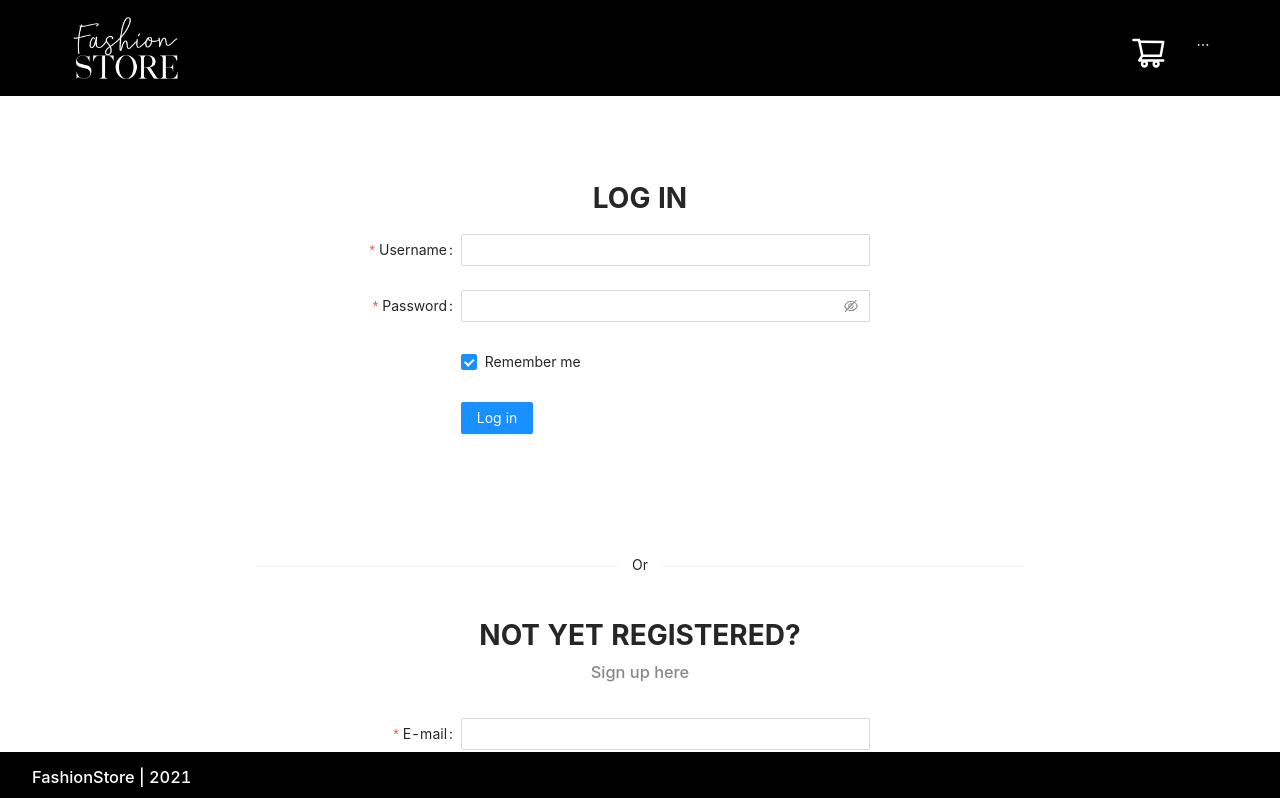
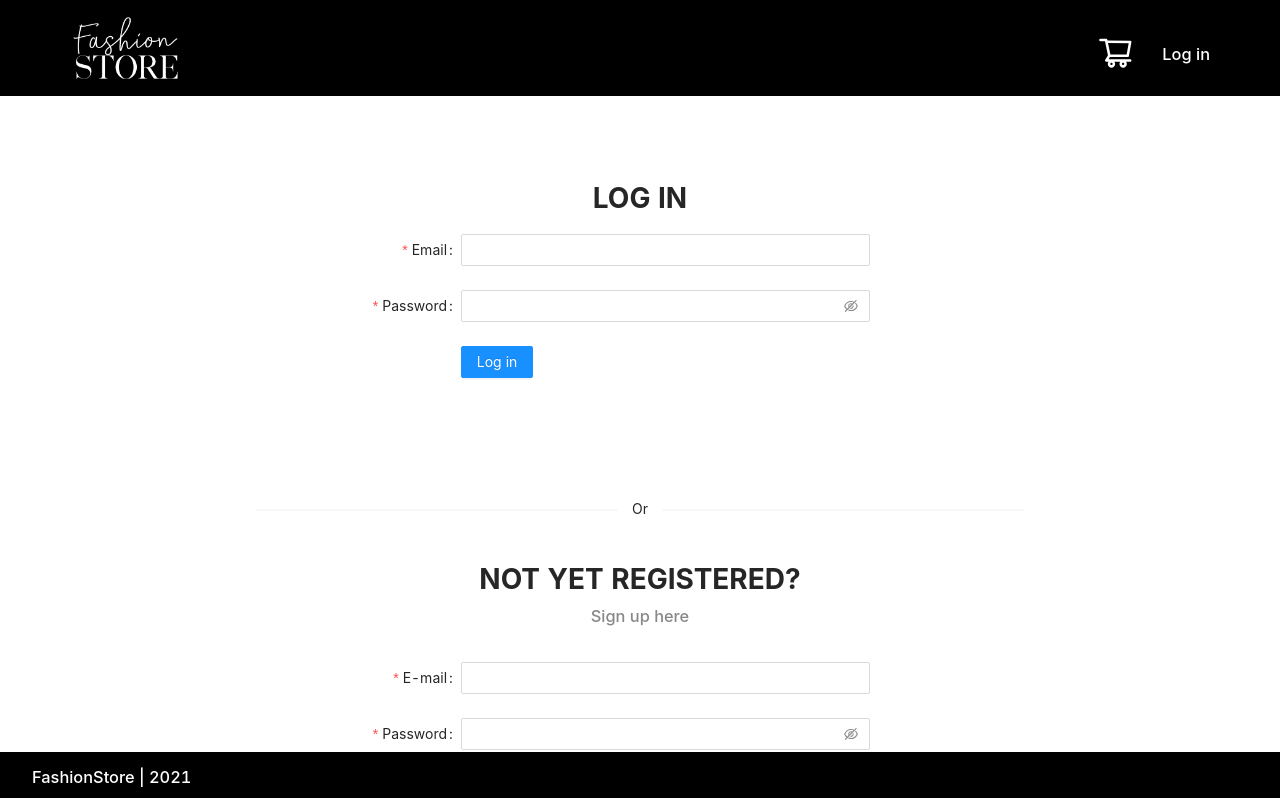
Before and after one commit to stonetwix/webshop-backend, a React (Create React App) app in the folder client/: page /admin in a window 1280 px wide. Shown: the top 798 px of the page. Built offline with nearby package versions, Linux system fonts and the light colour scheme; the HTML template or start-up script is replaced by a standard one.

Commit message:
login working front end

```diff
--- a/client/src/componenets/Admin/AdminLogIn.tsx
+++ b/client/src/componenets/Admin/AdminLogIn.tsx
@@ -1,6 +1,6 @@
-import { Form, Input, Button, Checkbox, Row, Col } from 'antd';
-import { CSSProperties, Component } from 'react';
-import { Link } from 'react-router-dom';
+import { Form, Input, Button, message, Row, Col } from 'antd';
+import React, { CSSProperties, Component } from 'react';
+import { Route } from 'react-router-dom';
 
 const layout = {
   labelCol: {
@@ -17,11 +17,18 @@ const tailLayout = {
     span: 16,
   },
 };
-
+const error = () => {
+  message.error('Not valid e-mail or password', 3);
+};
 class AdminLogIn extends Component {
 
-  onFinish = (values: any) => {
-    console.log('Success:', values);
+  onFinish = async (values: any, history: any) => {
+    const user = await login(values.email, values.password);
+    if (user) {
+      history.push('/');
+    } else {
+      error();
+    }
   };
 
   onFinishFailed = (errorInfo: any) => {
@@ -34,22 +41,27 @@ class AdminLogIn extends Component {
         <Row style={ContainerStyle}>
           <Col span={24} style={columnStyle}>
             <h1 style={{display: 'flex', justifyContent: 'center', fontWeight: 'bold'}}>LOG IN </h1>
+            <Route render={({ history }) => (
             <Form
               {...layout}
               name="basic"
               initialValues={{
                 remember: true,
               }}
-              onFinish={this.onFinish}
-              onFinishFailed={this.onFinishFailed}
+              onFinish={(values) => this.onFinish(values, history)}
+
             >
               <Form.Item
-                label="Username"
-                name="username"
+                label="Email"
+                name="email"
                 rules={[
                   {
+                    type: 'email',
+                    message: 'The input is not valid email',
+                  },
+                  {
                     required: true,
-                    message: 'Please input your username!',
+                    message: 'Please input your email!',
                   },
                 ]}
               >
@@ -69,18 +81,15 @@ class AdminLogIn extends Component {
                 <Input.Password />
               </Form.Item>
 
-              <Form.Item {...tailLayout} name="remember" valuePropName="checked">
-                <Checkbox>Remember me</Checkbox>
-              </Form.Item>
+              <Form.Item {...tailLayout}>
 
-              <Form.Item {...tailLayout}>
-                <Link to={'/admin-list'}>
                   <Button type="primary" htmlType="submit" style={buttonStyle}>
                     Log in
                   </Button>
-                </Link>
+
               </Form.Item>
             </Form>
+             )}/>
           </Col>
         </Row>
       </div>
@@ -107,3 +116,23 @@ const buttonStyle: CSSProperties = {
 }
 
 export default AdminLogIn;
+const login = async (email: string, password: string) => {
+  try {
+      const response = await fetch('/api/login/', {
+        method: 'POST',
+        headers: {
+          'Content-Type': 'application/json',
+        },
+        body: JSON.stringify({
+          email: email,
+          password: password,
+        })
+      });
+      if (response.ok) {
+        const data = await response.json();
+        return data;
+      }
+  } catch (error) {
+      console.error(error);
+  }
+}
--- a/client/src/componenets/Navbar.tsx
+++ b/client/src/componenets/Navbar.tsx
@@ -23,7 +23,7 @@ function Navbar() {
             </Menu.Item>
             <Menu.Item key="2">
               <Link to='/admin'>
-                <h3 style={{ color: 'white', marginTop: '1.5rem' }}>Admin</h3>
+                <h3 style={{ color: 'white', marginTop: '1.5rem' }}>Log in</h3>
               </Link>
             </Menu.Item>
           </Menu>
```
